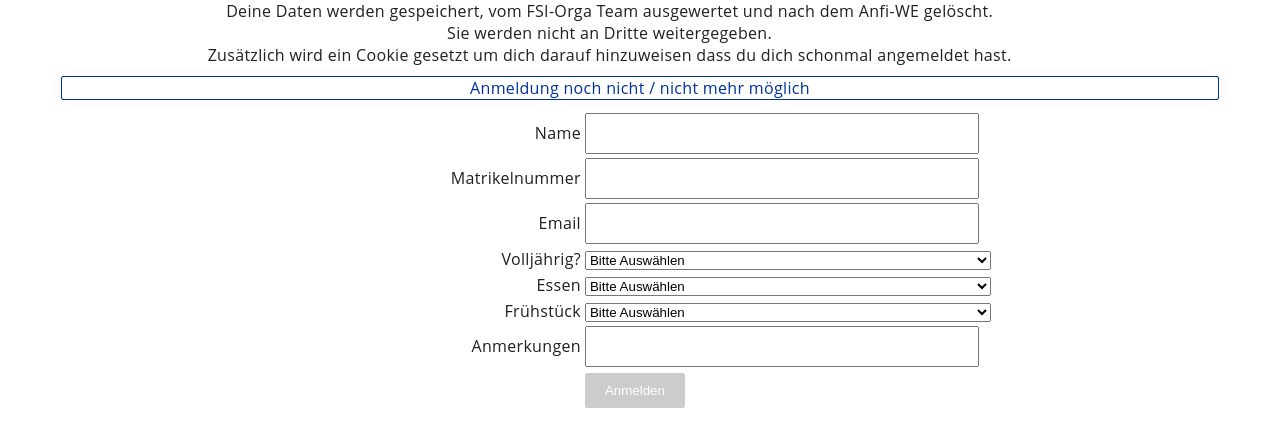
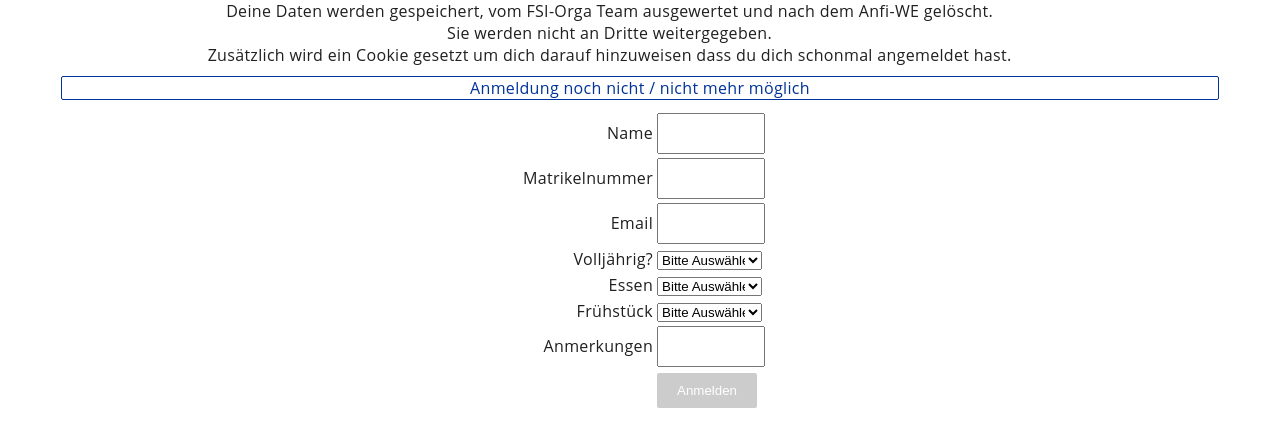
Before and after one commit to fsi-tue/eei, a PHP site: page /anfi-we/index.php in a window 1280 px wide. Shown: the part 108-555 px from the top of the page. Run offline with PHP 8.4, Linux system fonts and the light colour scheme; data that the repository does not hold is empty.

Commit message:
add css-tweaks for registration form

```diff
--- a/css/style.css
+++ b/css/style.css
@@ -35,6 +35,12 @@ input[type="submit"]:hover {
 }
 input[type="submit"]:disabled {
     background-color: #cccccc;
+}
+form {
+    margin: 0 auto;
+    display: block;
+    width: max-content;
+    text-align: left;
 }
 .error {
     color: red;
```
